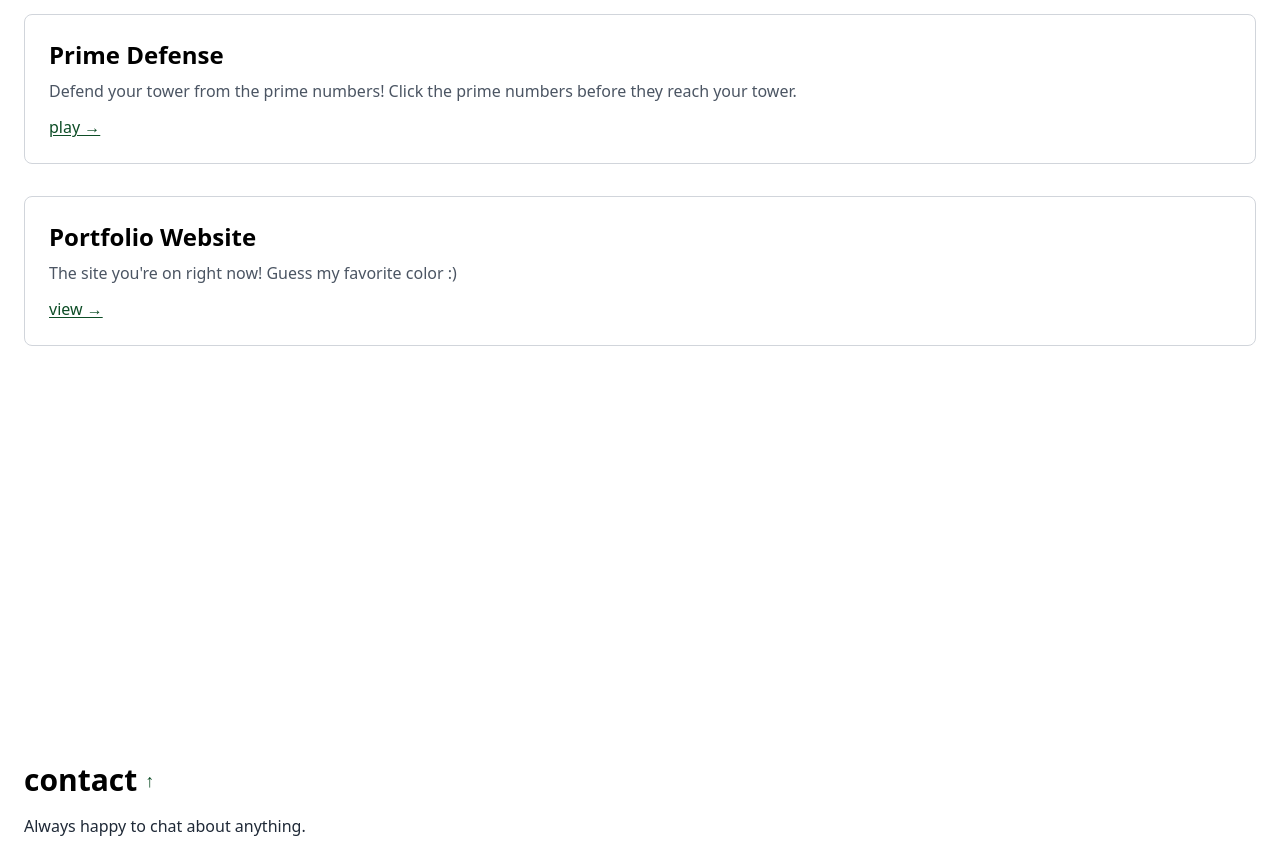
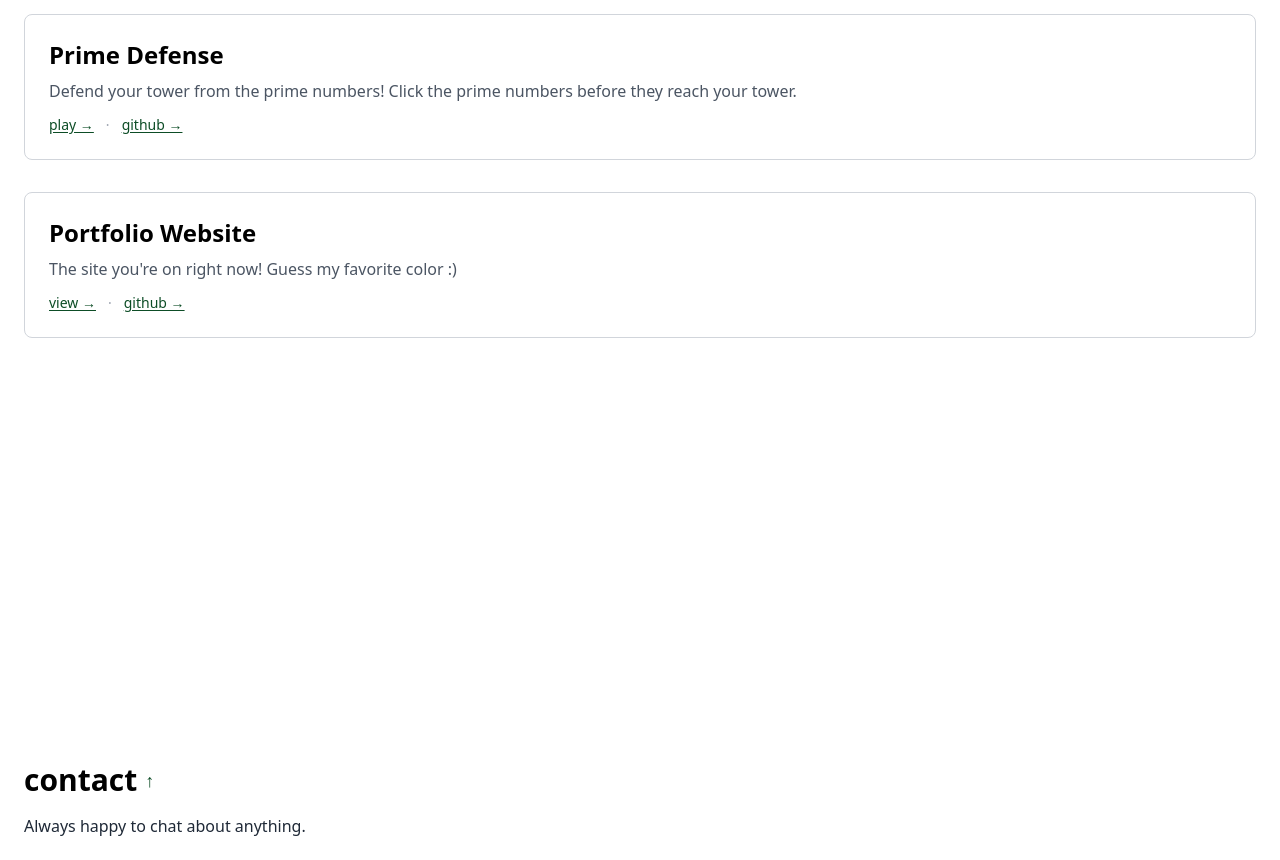
Before and after one commit to eyt44/emily-portfolio, a React (Vite) app: page / in a window 1280 px wide. Shown: the part 1734-2594 px from the top of the page. Built offline with nearby package versions, Linux system fonts and the light colour scheme.

Commit message:
Add GitHub links to projects

```diff
--- a/src/components/Projects.jsx
+++ b/src/components/Projects.jsx
@@ -12,32 +12,60 @@ export default function Projects() {
 
       <div className="space-y-8">
 
+        {/* Prime Defense */}
         <div className="border border-gray-300 p-6 rounded-lg hover:border-forest transition">
           <h3 className="text-2xl font-semibold text-black mb-2">Prime Defense</h3>
           <p className="text-gray-600 mb-3">
             Defend your tower from the prime numbers! Click the prime numbers before they reach your tower.
           </p>
+
+          <div className="flex items-center gap-3 text-forest text-sm">
             <a
               href="https://prime-defense-game-30qg576pp-emily-tians-projects.vercel.app/"
               target="_blank"
-            className="text-forest underline underline-offset-2"
+              className="underline underline-offset-2 hover:opacity-70"
             >
               play →
             </a>
+
+            <span className="text-gray-400">·</span>
+
+            <a
+              href="https://github.com/eyt44/prime-defense-game"
+              target="_blank"
+              className="underline underline-offset-2 hover:opacity-70"
+            >
+              github →
+            </a>
+          </div>
         </div>
 
+        {/* Portfolio */}
         <div className="border border-gray-300 p-6 rounded-lg hover:border-forest transition">
           <h3 className="text-2xl font-semibold text-black mb-2">Portfolio Website</h3>
           <p className="text-gray-600 mb-3">
             The site you're on right now! Guess my favorite color :)
           </p>
+
+          <div className="flex items-center gap-3 text-forest text-sm">
             <a
               href="https://emily-portfolio-teal.vercel.app/"
               target="_blank"
-            className="text-forest underline underline-offset-2"
+              className="underline underline-offset-2 hover:opacity-70"
             >
               view →
             </a>
+
+            <span className="text-gray-400">·</span>
+
+            <a
+              href="https://github.com/eyt44/emily-portfolio"
+              target="_blank"
+              className="underline underline-offset-2 hover:opacity-70"
+            >
+              github →
+            </a>
+          </div>
         </div>
 
       </div>
```
Lines whose indentation alone changed are shown as unchanged.
